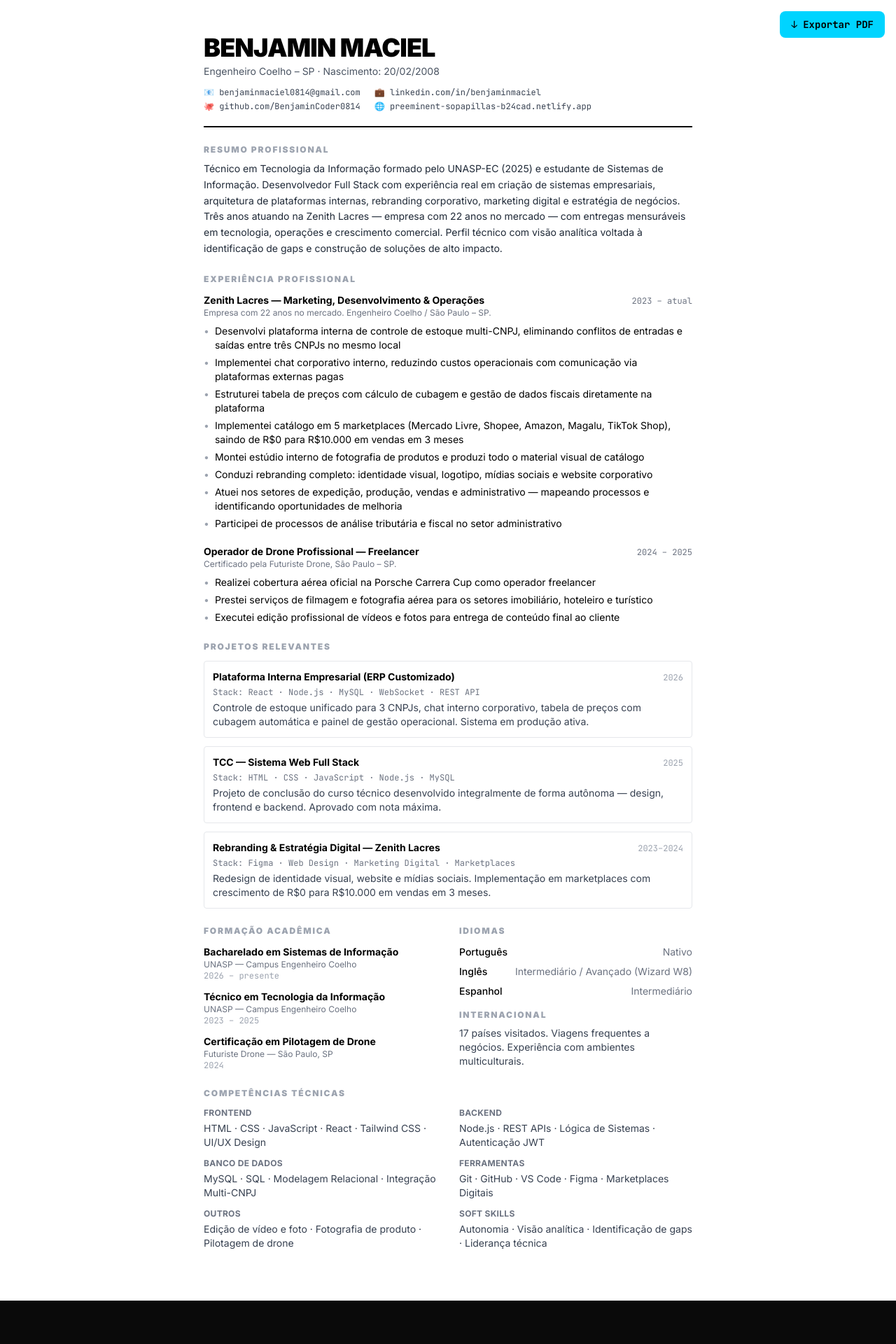
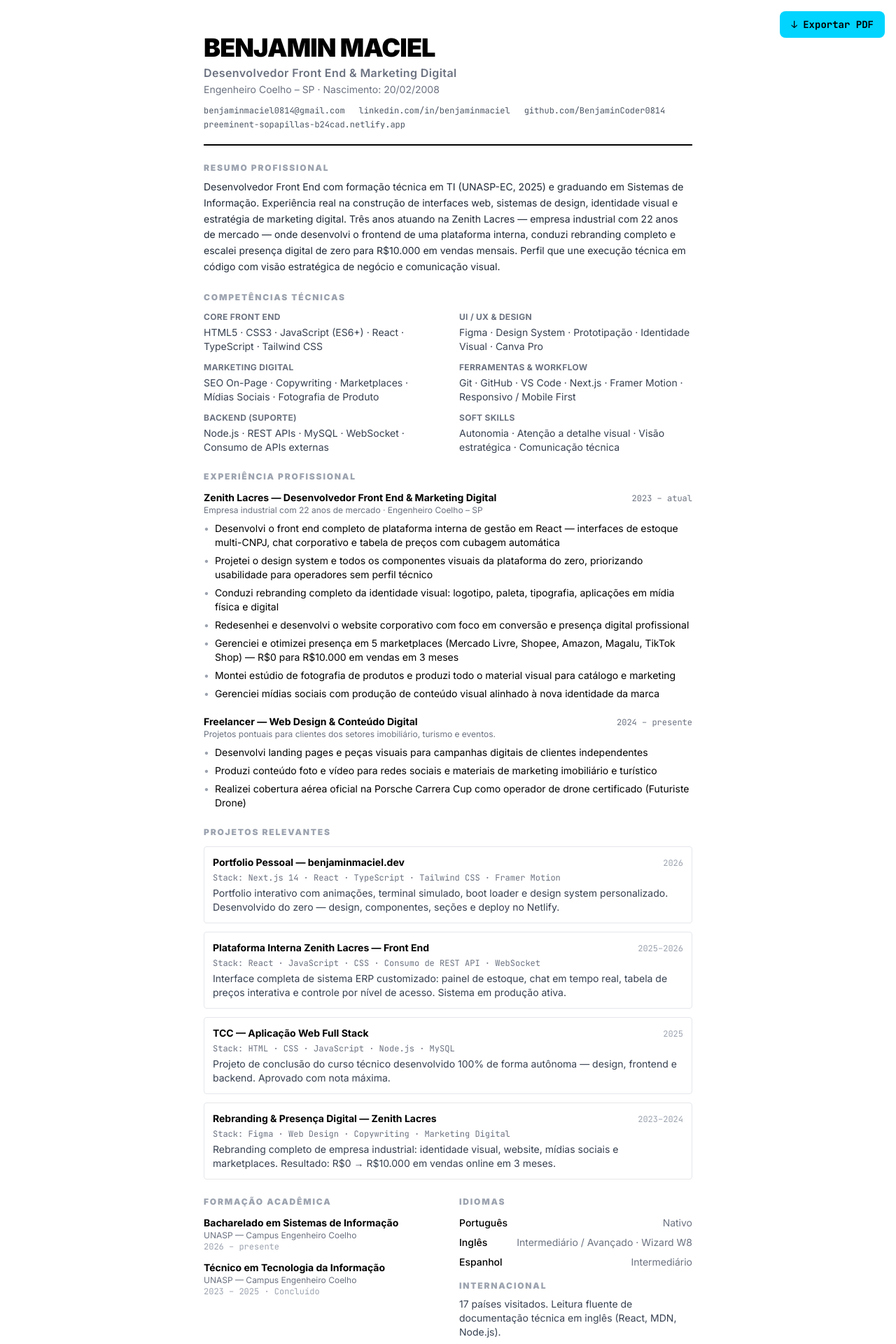
Before and after one commit to BenjaminCoder0814/portifolio, a Next.js app: page /curriculo in a window 1280 px wide. Shown: the top 1920 px of the page at 70% size. Before the commit the page ends 1858 px from the top, so only its background shows below. Built offline with nearby package versions, Linux system fonts and the light colour scheme.

Commit message:
refactor: rewrite curriculo focused on front end developer + marketing digital

```diff
--- a/src/app/curriculo/page.tsx
+++ b/src/app/curriculo/page.tsx
@@ -31,12 +31,13 @@
           {/* ── HEADER ─────────────────────────────── */}
           <header className="border-b-2 border-black pb-5 mb-6">
             <h1 className="text-4xl font-black tracking-tight uppercase">Benjamin Maciel</h1>
-            <p className="text-sm text-gray-600 mt-1">Engenheiro Coelho – SP · Nascimento: 20/02/2008</p>
-            <div className="flex flex-wrap gap-x-5 gap-y-1 mt-3 text-xs text-gray-700 font-mono">
-              <span>📧 benjaminmaciel0814@gmail.com</span>
-              <span>💼 linkedin.com/in/benjaminmaciel</span>
-              <span>🐙 github.com/BenjaminCoder0814</span>
-              <span>🌐 preeminent-sopapillas-b24cad.netlify.app</span>
+            <p className="text-base font-semibold text-gray-500 mt-1 tracking-wide">Desenvolvedor Front End & Marketing Digital</p>
+            <p className="text-sm text-gray-500 mt-[2px]">Engenheiro Coelho – SP · Nascimento: 20/02/2008</p>
+            <div className="flex flex-wrap gap-x-5 gap-y-1 mt-3 text-xs text-gray-600 font-mono">
+              <span>benjaminmaciel0814@gmail.com</span>
+              <span>linkedin.com/in/benjaminmaciel</span>
+              <span>github.com/BenjaminCoder0814</span>
+              <span>preeminent-sopapillas-b24cad.netlify.app</span>
             </div>
           </header>
 
@@ -44,12 +45,43 @@
           <section className="mb-6">
             <h2 className="text-xs font-black uppercase tracking-[0.15em] text-gray-400 mb-2">Resumo Profissional</h2>
             <p className="text-sm leading-relaxed text-gray-800">
-              Técnico em Tecnologia da Informação formado pelo UNASP-EC (2025) e estudante de Sistemas de Informação.
-              Desenvolvedor Full Stack com experiência real em criação de sistemas empresariais, arquitetura de plataformas internas,
-              rebranding corporativo, marketing digital e estratégia de negócios. Três anos atuando na Zenith Lacres —
-              empresa com 22 anos no mercado — com entregas mensuráveis em tecnologia, operações e crescimento comercial.
-              Perfil técnico com visão analítica voltada à identificação de gaps e construção de soluções de alto impacto.
+              Desenvolvedor Front End com formação técnica em TI (UNASP-EC, 2025) e graduando em Sistemas de Informação.
+              Experiência real na construção de interfaces web, sistemas de design, identidade visual e estratégia de marketing digital.
+              Três anos atuando na Zenith Lacres — empresa industrial com 22 anos de mercado — onde desenvolvi o frontend de uma
+              plataforma interna, conduzi rebranding completo e escalei presença digital de zero para R$10.000 em vendas mensais.
+              Perfil que une execução técnica em código com visão estratégica de negócio e comunicação visual.
             </p>
+          </section>
+
+          {/* ── COMPETÊNCIAS TÉCNICAS ──────────────── */}
+          <section className="mb-6">
+            <h2 className="text-xs font-black uppercase tracking-[0.15em] text-gray-400 mb-3">Competências Técnicas</h2>
+            <div className="grid grid-cols-2 gap-x-8 gap-y-3 text-sm">
+              <div>
+                <p className="font-bold text-xs uppercase tracking-wide text-gray-500 mb-1">Core Front End</p>
+                <p className="text-gray-700">HTML5 · CSS3 · JavaScript (ES6+) · React · TypeScript · Tailwind CSS</p>
+              </div>
+              <div>
+                <p className="font-bold text-xs uppercase tracking-wide text-gray-500 mb-1">UI / UX & Design</p>
+                <p className="text-gray-700">Figma · Design System · Prototipação · Identidade Visual · Canva Pro</p>
+              </div>
+              <div>
+                <p className="font-bold text-xs uppercase tracking-wide text-gray-500 mb-1">Marketing Digital</p>
+                <p className="text-gray-700">SEO On-Page · Copywriting · Marketplaces · Mídias Sociais · Fotografia de Produto</p>
+              </div>
+              <div>
+                <p className="font-bold text-xs uppercase tracking-wide text-gray-500 mb-1">Ferramentas & Workflow</p>
+                <p className="text-gray-700">Git · GitHub · VS Code · Next.js · Framer Motion · Responsivo / Mobile First</p>
+              </div>
+              <div>
+                <p className="font-bold text-xs uppercase tracking-wide text-gray-500 mb-1">Backend (suporte)</p>
+                <p className="text-gray-700">Node.js · REST APIs · MySQL · WebSocket · Consumo de APIs externas</p>
+              </div>
+              <div>
+                <p className="font-bold text-xs uppercase tracking-wide text-gray-500 mb-1">Soft Skills</p>
+                <p className="text-gray-700">Autonomia · Atenção a detalhe visual · Visão estratégica · Comunicação técnica</p>
+              </div>
+            </div>
           </section>
 
           {/* ── EXPERIÊNCIA ────────────────────────── */}
@@ -58,32 +90,31 @@
 
             <div className="mb-5">
               <div className="flex justify-between items-baseline">
-                <h3 className="font-bold text-sm">Zenith Lacres — Marketing, Desenvolvimento & Operações</h3>
+                <h3 className="font-bold text-sm">Zenith Lacres — Desenvolvedor Front End & Marketing Digital</h3>
                 <span className="text-xs text-gray-500 font-mono shrink-0 ml-4">2023 – atual</span>
               </div>
-              <p className="text-xs text-gray-500 mb-2">Empresa com 22 anos no mercado. Engenheiro Coelho / São Paulo – SP.</p>
-              <ul className="text-sm space-y-[5px]">
-                <li className="flex gap-2"><span className="shrink-0 text-gray-400">•</span>Desenvolvi plataforma interna de controle de estoque multi-CNPJ, eliminando conflitos de entradas e saídas entre três CNPJs no mesmo local</li>
-                <li className="flex gap-2"><span className="shrink-0 text-gray-400">•</span>Implementei chat corporativo interno, reduzindo custos operacionais com comunicação via plataformas externas pagas</li>
-                <li className="flex gap-2"><span className="shrink-0 text-gray-400">•</span>Estruturei tabela de preços com cálculo de cubagem e gestão de dados fiscais diretamente na plataforma</li>
-                <li className="flex gap-2"><span className="shrink-0 text-gray-400">•</span>Implementei catálogo em 5 marketplaces (Mercado Livre, Shopee, Amazon, Magalu, TikTok Shop), saindo de R$0 para R$10.000 em vendas em 3 meses</li>
-                <li className="flex gap-2"><span className="shrink-0 text-gray-400">•</span>Montei estúdio interno de fotografia de produtos e produzi todo o material visual de catálogo</li>
-                <li className="flex gap-2"><span className="shrink-0 text-gray-400">•</span>Conduzi rebranding completo: identidade visual, logotipo, mídias sociais e website corporativo</li>
-                <li className="flex gap-2"><span className="shrink-0 text-gray-400">•</span>Atuei nos setores de expedição, produção, vendas e administrativo — mapeando processos e identificando oportunidades de melhoria</li>
-                <li className="flex gap-2"><span className="shrink-0 text-gray-400">•</span>Participei de processos de análise tributária e fiscal no setor administrativo</li>
+              <p className="text-xs text-gray-500 mb-2">Empresa industrial com 22 anos de mercado · Engenheiro Coelho – SP</p>
+              <ul className="text-sm space-y-[6px]">
+                <li className="flex gap-2"><span className="shrink-0 text-gray-400">•</span>Desenvolvi o front end completo de plataforma interna de gestão em React — interfaces de estoque multi-CNPJ, chat corporativo e tabela de preços com cubagem automática</li>
+                <li className="flex gap-2"><span className="shrink-0 text-gray-400">•</span>Projetei o design system e todos os componentes visuais da plataforma do zero, priorizando usabilidade para operadores sem perfil técnico</li>
+                <li className="flex gap-2"><span className="shrink-0 text-gray-400">•</span>Conduzi rebranding completo da identidade visual: logotipo, paleta, tipografia, aplicações em mídia física e digital</li>
+                <li className="flex gap-2"><span className="shrink-0 text-gray-400">•</span>Redesenhei e desenvolvi o website corporativo com foco em conversão e presença digital profissional</li>
+                <li className="flex gap-2"><span className="shrink-0 text-gray-400">•</span>Gerenciei e otimizei presença em 5 marketplaces (Mercado Livre, Shopee, Amazon, Magalu, TikTok Shop) — R$0 para R$10.000 em vendas em 3 meses</li>
+                <li className="flex gap-2"><span className="shrink-0 text-gray-400">•</span>Montei estúdio de fotografia de produtos e produzi todo o material visual para catálogo e marketing</li>
+                <li className="flex gap-2"><span className="shrink-0 text-gray-400">•</span>Gerenciei mídias sociais com produção de conteúdo visual alinhado à nova identidade da marca</li>
               </ul>
             </div>
 
-            <div className="mb-5">
+            <div className="mb-2">
               <div className="flex justify-between items-baseline">
-                <h3 className="font-bold text-sm">Operador de Drone Profissional — Freelancer</h3>
-                <span className="text-xs text-gray-500 font-mono shrink-0 ml-4">2024 – 2025</span>
+                <h3 className="font-bold text-sm">Freelancer — Web Design & Conteúdo Digital</h3>
+                <span className="text-xs text-gray-500 font-mono shrink-0 ml-4">2024 – presente</span>
               </div>
-              <p className="text-xs text-gray-500 mb-2">Certificado pela Futuriste Drone, São Paulo – SP.</p>
-              <ul className="text-sm space-y-[5px]">
-                <li className="flex gap-2"><span className="shrink-0 text-gray-400">•</span>Realizei cobertura aérea oficial na Porsche Carrera Cup como operador freelancer</li>
-                <li className="flex gap-2"><span className="shrink-0 text-gray-400">•</span>Prestei serviços de filmagem e fotografia aérea para os setores imobiliário, hoteleiro e turístico</li>
-                <li className="flex gap-2"><span className="shrink-0 text-gray-400">•</span>Executei edição profissional de vídeos e fotos para entrega de conteúdo final ao cliente</li>
+              <p className="text-xs text-gray-500 mb-2">Projetos pontuais para clientes dos setores imobiliário, turismo e eventos.</p>
+              <ul className="text-sm space-y-[6px]">
+                <li className="flex gap-2"><span className="shrink-0 text-gray-400">•</span>Desenvolvi landing pages e peças visuais para campanhas digitais de clientes independentes</li>
+                <li className="flex gap-2"><span className="shrink-0 text-gray-400">•</span>Produzi conteúdo foto e vídeo para redes sociais e materiais de marketing imobiliário e turístico</li>
+                <li className="flex gap-2"><span className="shrink-0 text-gray-400">•</span>Realizei cobertura aérea oficial na Porsche Carrera Cup como operador de drone certificado (Futuriste Drone)</li>
               </ul>
             </div>
           </section>
@@ -95,29 +126,38 @@
             <div className="grid grid-cols-1 gap-3">
               <div className="border border-gray-200 rounded p-3">
                 <div className="flex justify-between items-baseline mb-1">
-                  <h3 className="font-bold text-sm">Plataforma Interna Empresarial (ERP Customizado)</h3>
+                  <h3 className="font-bold text-sm">Portfolio Pessoal — benjaminmaciel.dev</h3>
                   <span className="text-xs text-gray-400 font-mono">2026</span>
                 </div>
-                <p className="text-xs font-mono text-gray-500 mb-1">Stack: React · Node.js · MySQL · WebSocket · REST API</p>
-                <p className="text-sm text-gray-700">Controle de estoque unificado para 3 CNPJs, chat interno corporativo, tabela de preços com cubagem automática e painel de gestão operacional. Sistema em produção ativa.</p>
+                <p className="text-xs font-mono text-gray-500 mb-1">Stack: Next.js 14 · React · TypeScript · Tailwind CSS · Framer Motion</p>
+                <p className="text-sm text-gray-700">Portfolio interativo com animações, terminal simulado, boot loader e design system personalizado. Desenvolvido do zero — design, componentes, seções e deploy no Netlify.</p>
               </div>
 
               <div className="border border-gray-200 rounded p-3">
                 <div className="flex justify-between items-baseline mb-1">
-                  <h3 className="font-bold text-sm">TCC — Sistema Web Full Stack</h3>
-                  <span className="text-xs text-gray-400 font-mono">2025</span>
+                  <h3 className="font-bold text-sm">Plataforma Interna Zenith Lacres — Front End</h3>
+                  <span className="text-xs text-gray-400 font-mono">2025–2026</span>
                 </div>
-                <p className="text-xs font-mono text-gray-500 mb-1">Stack: HTML · CSS · JavaScript · Node.js · MySQL</p>
-                <p className="text-sm text-gray-700">Projeto de conclusão do curso técnico desenvolvido integralmente de forma autônoma — design, frontend e backend. Aprovado com nota máxima.</p>
+                <p className="text-xs font-mono text-gray-500 mb-1">Stack: React · JavaScript · CSS · Consumo de REST API · WebSocket</p>
+                <p className="text-sm text-gray-700">Interface completa de sistema ERP customizado: painel de estoque, chat em tempo real, tabela de preços interativa e controle por nível de acesso. Sistema em produção ativa.</p>
               </div>
 
               <div className="border border-gray-200 rounded p-3">
                 <div className="flex justify-between items-baseline mb-1">
-                  <h3 className="font-bold text-sm">Rebranding & Estratégia Digital — Zenith Lacres</h3>
+                  <h3 className="font-bold text-sm">TCC — Aplicação Web Full Stack</h3>
+                  <span className="text-xs text-gray-400 font-mono">2025</span>
+                </div>
+                <p className="text-xs font-mono text-gray-500 mb-1">Stack: HTML · CSS · JavaScript · Node.js · MySQL</p>
+                <p className="text-sm text-gray-700">Projeto de conclusão do curso técnico desenvolvido 100% de forma autônoma — design, frontend e backend. Aprovado com nota máxima.</p>
+              </div>
+
+              <div className="border border-gray-200 rounded p-3">
+                <div className="flex justify-between items-baseline mb-1">
+                  <h3 className="font-bold text-sm">Rebranding & Presença Digital — Zenith Lacres</h3>
                   <span className="text-xs text-gray-400 font-mono">2023–2024</span>
                 </div>
-                <p className="text-xs font-mono text-gray-500 mb-1">Stack: Figma · Web Design · Marketing Digital · Marketplaces</p>
-                <p className="text-sm text-gray-700">Redesign de identidade visual, website e mídias sociais. Implementação em marketplaces com crescimento de R$0 para R$10.000 em vendas em 3 meses.</p>
+                <p className="text-xs font-mono text-gray-500 mb-1">Stack: Figma · Web Design · Copywriting · Marketing Digital</p>
+                <p className="text-sm text-gray-700">Rebranding completo de empresa industrial: identidade visual, website, mídias sociais e marketplaces. Resultado: R$0 → R$10.000 em vendas online em 3 meses.</p>
               </div>
             </div>
           </section>
@@ -136,12 +176,7 @@
                 <div>
                   <p className="font-bold text-sm">Técnico em Tecnologia da Informação</p>
                   <p className="text-xs text-gray-500">UNASP — Campus Engenheiro Coelho</p>
-                  <p className="text-xs text-gray-400 font-mono">2023 – 2025</p>
-                </div>
-                <div>
-                  <p className="font-bold text-sm">Certificação em Pilotagem de Drone</p>
-                  <p className="text-xs text-gray-500">Futuriste Drone — São Paulo, SP</p>
-                  <p className="text-xs text-gray-400 font-mono">2024</p>
+                  <p className="text-xs text-gray-400 font-mono">2023 – 2025 · Concluído</p>
                 </div>
               </div>
             </section>
@@ -156,7 +191,7 @@
                 </div>
                 <div className="flex justify-between">
                   <span className="font-medium">Inglês</span>
-                  <span className="text-gray-500">Intermediário / Avançado (Wizard W8)</span>
+                  <span className="text-gray-500">Intermediário / Avançado · Wizard W8</span>
                 </div>
                 <div className="flex justify-between">
                   <span className="font-medium">Espanhol</span>
@@ -165,41 +200,10 @@
               </div>
               <div className="mt-4">
                 <h2 className="text-xs font-black uppercase tracking-[0.15em] text-gray-400 mb-2">Internacional</h2>
-                <p className="text-sm text-gray-700">17 países visitados. Viagens frequentes a negócios. Experiência com ambientes multiculturais.</p>
+                <p className="text-sm text-gray-700">17 países visitados. Leitura fluente de documentação técnica em inglês (React, MDN, Node.js).</p>
               </div>
             </section>
           </div>
-
-          {/* ── COMPETÊNCIAS TÉCNICAS ──────────────── */}
-          <section className="mb-6">
-            <h2 className="text-xs font-black uppercase tracking-[0.15em] text-gray-400 mb-3">Competências Técnicas</h2>
-            <div className="grid grid-cols-2 gap-x-8 gap-y-3 text-sm">
-              <div>
-                <p className="font-bold text-xs uppercase tracking-wide text-gray-500 mb-1">Frontend</p>
-                <p className="text-gray-700">HTML · CSS · JavaScript · React · Tailwind CSS · UI/UX Design</p>
-              </div>
-              <div>
-                <p className="font-bold text-xs uppercase tracking-wide text-gray-500 mb-1">Backend</p>
-                <p className="text-gray-700">Node.js · REST APIs · Lógica de Sistemas · Autenticação JWT</p>
-              </div>
-              <div>
-                <p className="font-bold text-xs uppercase tracking-wide text-gray-500 mb-1">Banco de Dados</p>
-                <p className="text-gray-700">MySQL · SQL · Modelagem Relacional · Integração Multi-CNPJ</p>
-              </div>
-              <div>
-                <p className="font-bold text-xs uppercase tracking-wide text-gray-500 mb-1">Ferramentas</p>
-                <p className="text-gray-700">Git · GitHub · VS Code · Figma · Marketplaces Digitais</p>
-              </div>
-              <div>
-                <p className="font-bold text-xs uppercase tracking-wide text-gray-500 mb-1">Outros</p>
-                <p className="text-gray-700">Edição de vídeo e foto · Fotografia de produto · Pilotagem de drone</p>
-              </div>
-              <div>
-                <p className="font-bold text-xs uppercase tracking-wide text-gray-500 mb-1">Soft Skills</p>
-                <p className="text-gray-700">Autonomia · Visão analítica · Identificação de gaps · Liderança técnica</p>
-              </div>
-            </div>
-          </section>
 
         </div>
       </div>
```
